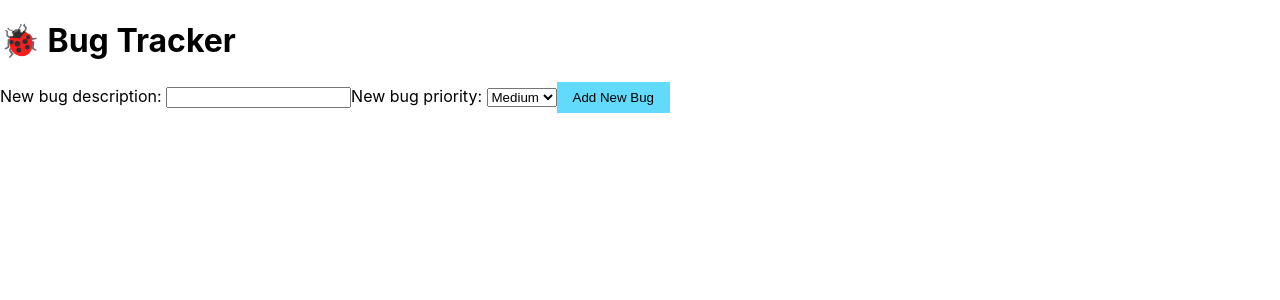
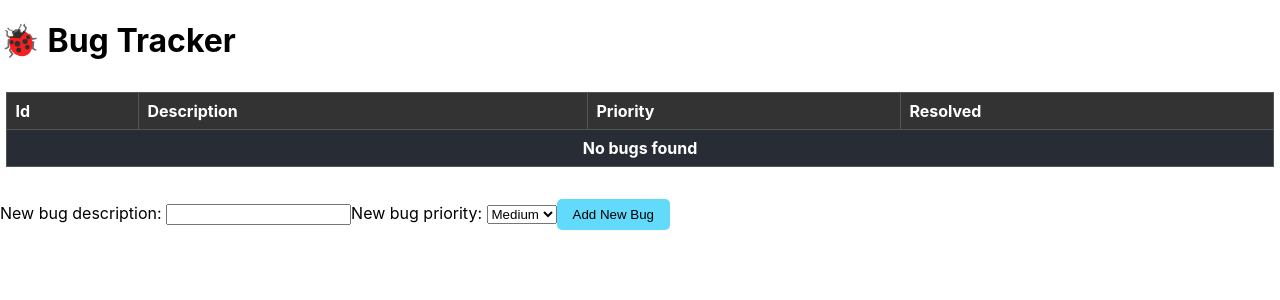
Before and after one commit to gdimit01/react-bug-tracker, a React (Create React App) app: page / in a window 1280 px wide. Shown: the top 300 px of the page. Built offline with nearby package versions, Linux system fonts and the light colour scheme.

Commit message:
used the stylings

```diff
--- a/src/App.tsx
+++ b/src/App.tsx
@@ -4,6 +4,7 @@ import "./App.css";
 import { useState } from "react";
 import { BugPriority, IBug } from "./IBug";
 import { v4 as uuid } from "uuid";
+import BugListTable from "./BugListTable";
 
 function App() {
   const [newBugDescription, setNewBugDescription] = useState<string>("");
@@ -29,8 +30,13 @@ function App() {
   };
 
   return (
-    <div>
-      <h1>🐞 Bug Tracker</h1>
+    <div className="App">
+      <h1 className="App-header">🐞 Bug Tracker</h1>
+      <BugListTable
+        bugs={bugsList}
+        onDeleteBug={(id: string) => deleteBug(id)}
+      />
+      <div className="add-new-bug-form">
         <form onSubmit={addNewBug}>
           <label htmlFor="newBugDescription">New bug description: </label>
           <input
@@ -52,6 +58,7 @@ function App() {
           <button type="submit">Add New Bug</button>
         </form>
       </div>
+    </div>
   );
 }
 
```
Lines whose indentation alone changed are shown as unchanged.
